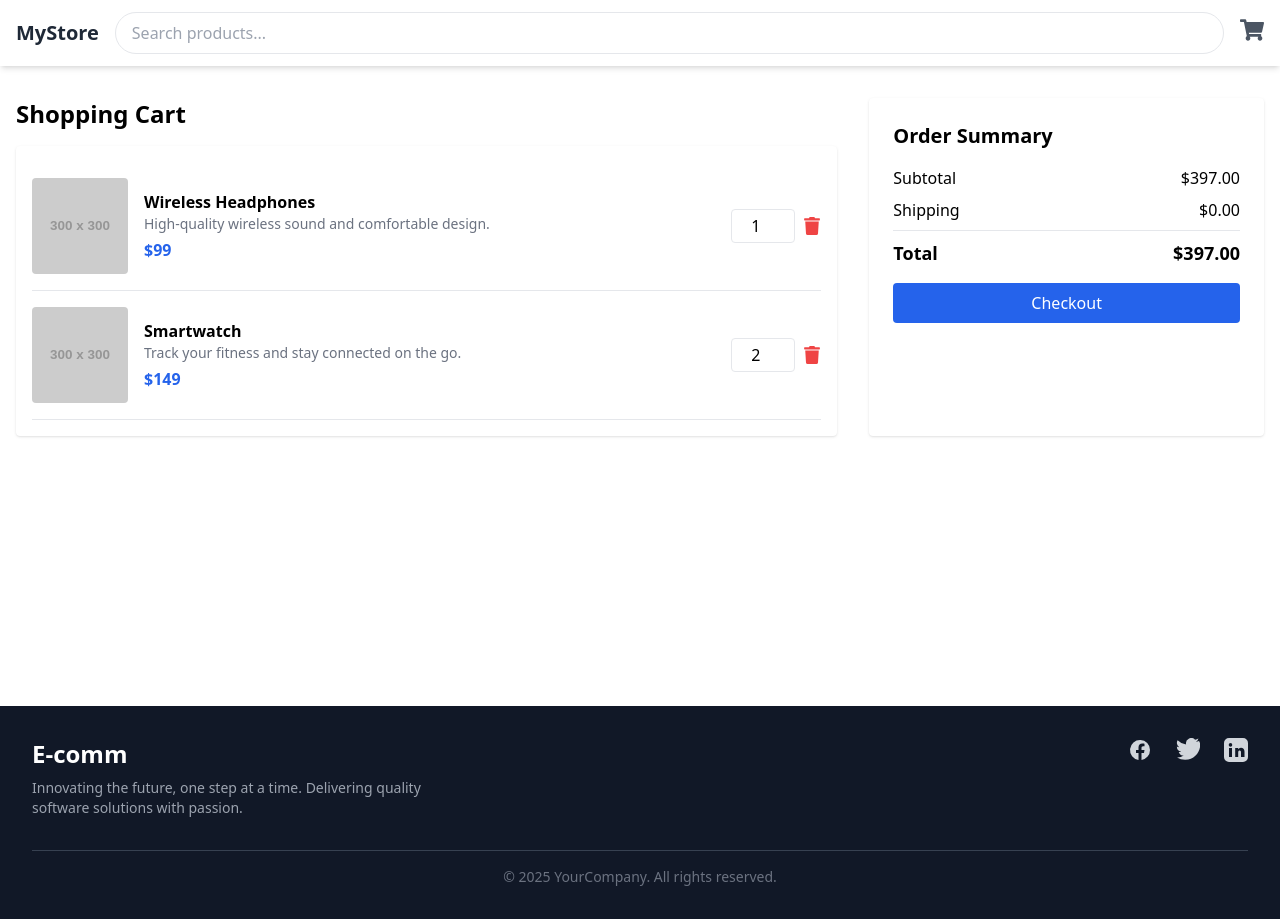
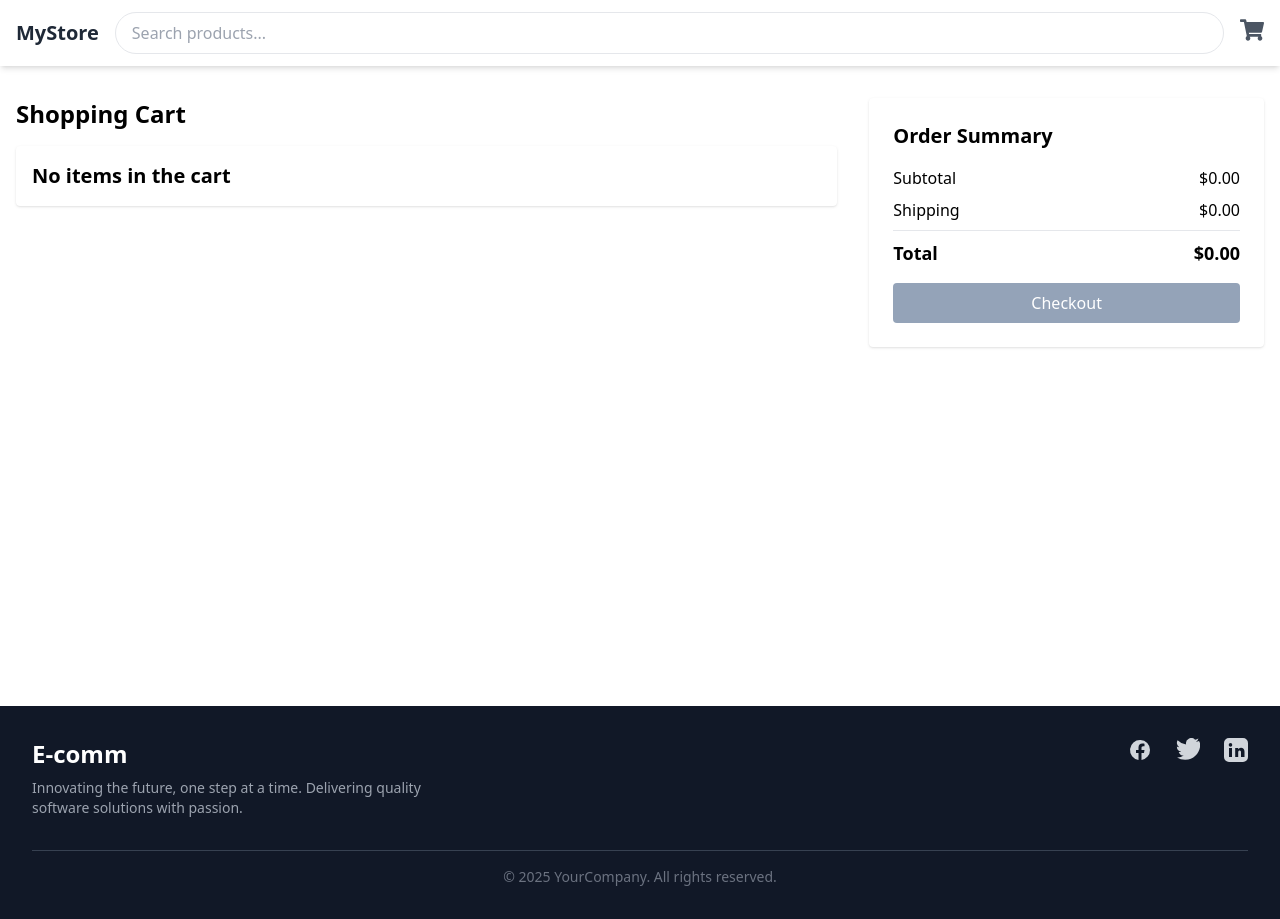
Before and after one commit to ArmanBhatia0100/e-commerce, a React (Vite) app: page /cart in a window 1280 px wide. Built offline with nearby package versions, Linux system fonts and the light colour scheme.

Commit message:
added to cart feature working

```diff
--- a/src/components/CartItem.jsx
+++ b/src/components/CartItem.jsx
@@ -11,7 +11,7 @@ function CartItem({ product, onQuantityChange, onRemove }) {
       />
       <div className="flex-1">
         <h3 className="font-semibold">{product.title}</h3>
-        <p className="text-gray-500 text-sm truncate">{product.description}</p>
+        <p className="text-gray-500 text-sm truncate">{product.description.slice(0,20)}</p>
         <p className="mt-1 font-semibold text-blue-600">${product.price}</p>
       </div>
       <div className="flex items-center gap-2">
--- a/src/pages/Cart.jsx
+++ b/src/pages/Cart.jsx
@@ -1,36 +1,21 @@
-import React, { useState } from 'react';
-import CartItem from '../components/CartItem';
+import React, { use, useState } from "react";
+import CartItem from "../components/CartItem";
+import { CartContext } from "../context/CartProvider";
 
 function CartPage() {
-  const [cartItems, setCartItems] = useState([
-    {
-      id: 1,
-      title: 'Wireless Headphones',
-      price: 99,
-      description: 'High-quality wireless sound and comfortable design.',
-      thumbnail: 'https://dummyimage.com/300x300/000/fff&text=Headphones',
-      quantity: 1,
-    },
-    {
-      id: 2,
-      title: 'Smartwatch',
-      price: 149,
-      description: 'Track your fitness and stay connected on the go.',
-      thumbnail: 'https://dummyimage.com/300x300/000/fff&text=Smartwatch',
-      quantity: 2,
-    },
-  ]);
+  const {cartItems} = use(CartContext)
 
   const handleQuantityChange = (id, quantity) => {
-    setCartItems(prev =>
-      prev.map(item =>
-        item.id === id ? { ...item, quantity } : item
-      )
+    setCartItems((prev) =>
+      prev.map((item) => (item.id === id ? { ...item, quantity } : item)),
     );
   };
 
   // Calculate subtotal
-  const subtotal = cartItems.reduce((sum, item) => sum + item.price * item.quantity, 0);
+  const subtotal = cartItems.reduce(
+    (sum, item) => sum + item.price * item.quantity,
+    0,
+  );
 
   return (
     <div className="gap-8 grid grid-cols-1 lg:grid-cols-3 mx-auto px-4 py-8 container">
@@ -38,13 +23,17 @@ function CartPage() {
       <div className="lg:col-span-2">
         <h2 className="mb-4 font-bold text-2xl">Shopping Cart</h2>
         <div className="bg-white shadow p-4 rounded">
-          {cartItems.map(item => (
+          {cartItems.length <= 0 ? (
+            <h3 className="font-bold text-xl">No items in the cart</h3>
+          ) : (
+            cartItems.map((item) => (
               <CartItem
                 key={item.id}
                 product={item}
                 onQuantityChange={handleQuantityChange}
               />
-          ))}
+            ))
+          )}
         </div>
       </div>
 
@@ -63,9 +52,15 @@ function CartPage() {
           <span>Total</span>
           <span>${subtotal.toFixed(2)}</span>
         </div>
-        <button className="bg-blue-600 hover:bg-blue-700 mt-4 py-2 rounded w-full text-white transition-colors">
+        {cartItems.length <= 0 ? (
+          <button disabled="true" className="bg-blue-600 hover:bg-blue-700 disabled:bg-slate-400 mt-4 py-2 rounded w-full text-white transition-colors cursor-not-allowed">
             Checkout
           </button>
+        ) : (
+          <button className="bg-blue-600 hover:bg-blue-700 mt-4 py-2 rounded w-full text-white transition-colors cursor">
+            Checkout
+          </button>
+        )}
       </div>
     </div>
   );
--- a/src/pages/ProductDetailPage.jsx
+++ b/src/pages/ProductDetailPage.jsx
@@ -1,17 +1,19 @@
-import React, { useState } from "react";
+import React, { use, useState } from "react";
 import { FaStar, FaCartPlus } from "react-icons/fa";
 import useFetchItem from "../hooks/useFetchItem";
 import { useParams } from "react-router-dom";
 import ScrollToTop from "../util/ScrollToTop";
+import { CartContext } from "../context/CartProvider";
 
 function ProductDetailPage() {
-
   // This funtion will scroll the page to top.
   // by defult reouter-dom keep the scroll
   ScrollToTop();
   const { productID } = useParams();
   const product = useFetchItem(productID);
   const [quantity, setQuantity] = useState(1);
+
+  const { addToCart } = use(CartContext);
 
   if (!product) {
     return <div className="py-10 text-gray-500 text-center">Loading...</div>;
@@ -126,6 +128,10 @@ function ProductDetailPage() {
 
         <button
           className="flex justify-center items-center gap-2 bg-blue-600 hover:bg-blue-700 shadow-md mt-2 px-6 py-2 rounded-full text-white transition"
+          onClick={(e) => {
+            e.preventDefault();
+            addToCart(product);
+          }}
         >
           <FaCartPlus />
           Add to Cart
```
Lines whose indentation alone changed are shown as unchanged.
